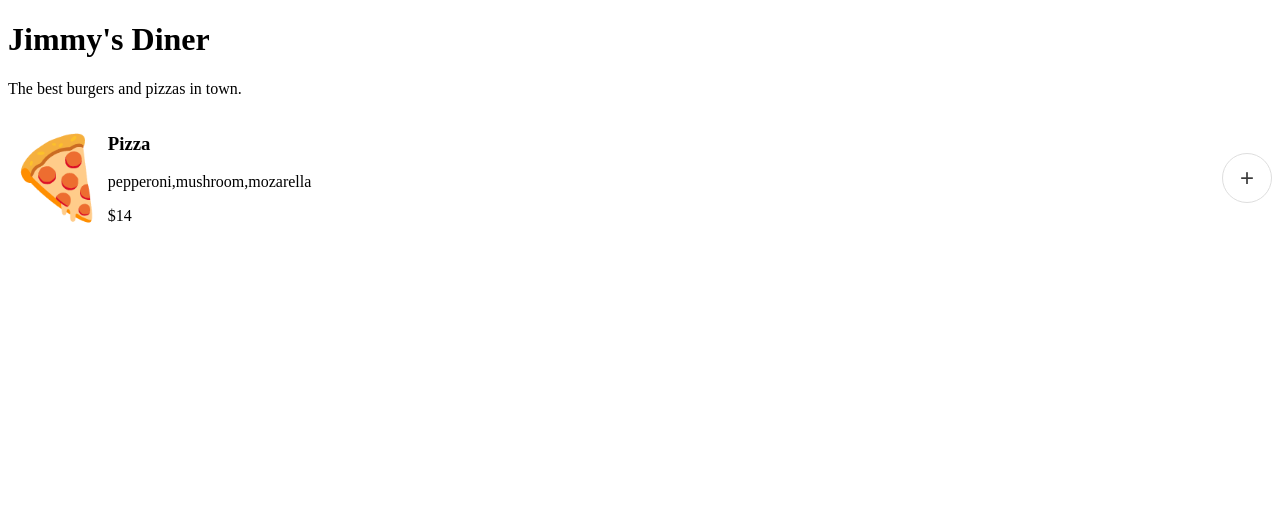
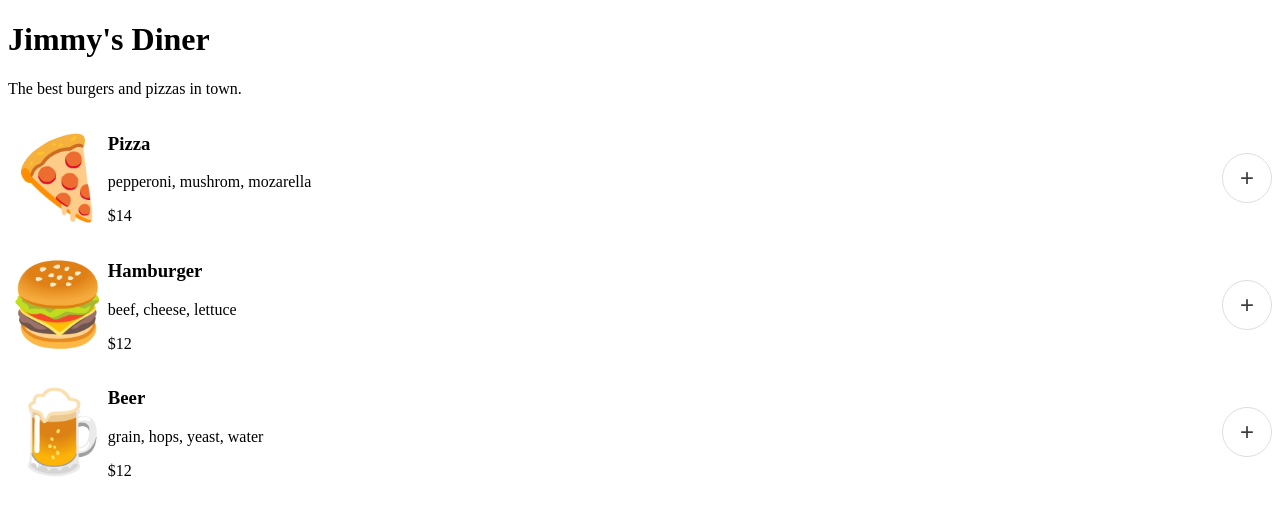
Before and after one commit to almanzarsaul/Scrimba-Restaurant-Ordering-App, a plain HTML site: page index.html in a window 1280 px wide. Drawn offline with Linux system fonts and the light colour scheme.

Commit message:
Rendering menu items

```diff
--- a/index.html
+++ b/index.html
@@ -12,17 +12,8 @@
       <h1>Jimmy's Diner</h1>
       <p>The best burgers and pizzas in town.</p>
     </header>
-    <main>
+    <main id="menu">
       <!-- Menu options here -->
-      <section id="0" class="menu-item">
-        <span class="food-pic">🍕</span>
-        <div class="details">
-          <h3 class="food-name">Pizza</h3>
-          <p class="ingredients">pepperoni,mushroom,mozarella</p>
-          <p class="price">$14</p>
-        </div>
-        <button class="add-btn align-right">+</button>
-      </section>
     </main>
     <section>
       <!-- Order section here -->
--- a/script.js
+++ b/script.js
@@ -1 +1,32 @@
 import { menuArray } from "./data.js";
+const menu = document.getElementById("menu");
+
+menu.innerHTML = renderMenu(menuArray);
+
+function renderMenu(menu) {
+  let menuHtml = "";
+
+  menu.forEach(function (item) {
+    let ingredients = "";
+    item.ingredients.forEach(function (ingredient, index) {
+      ingredients += ingredient;
+      if (item.ingredients.length - 1 > index) {
+        // If NOT last item in array
+        ingredients += ", ";
+      }
+    });
+    menuHtml += `
+  <section id="${item.id}" class="menu-item">
+      <span class="food-pic">${item.emoji}</span>
+      <div class="details">
+          <h3 class="food-name">${item.name}</h3>
+          <p class="ingredients">${ingredients}</p>
+          <p class="price">$${item.price}</p>
+      </div>
+      <button class="add-btn align-right">+</button>
+  </section>
+  `;
+  });
+
+  return menuHtml;
+}
```
